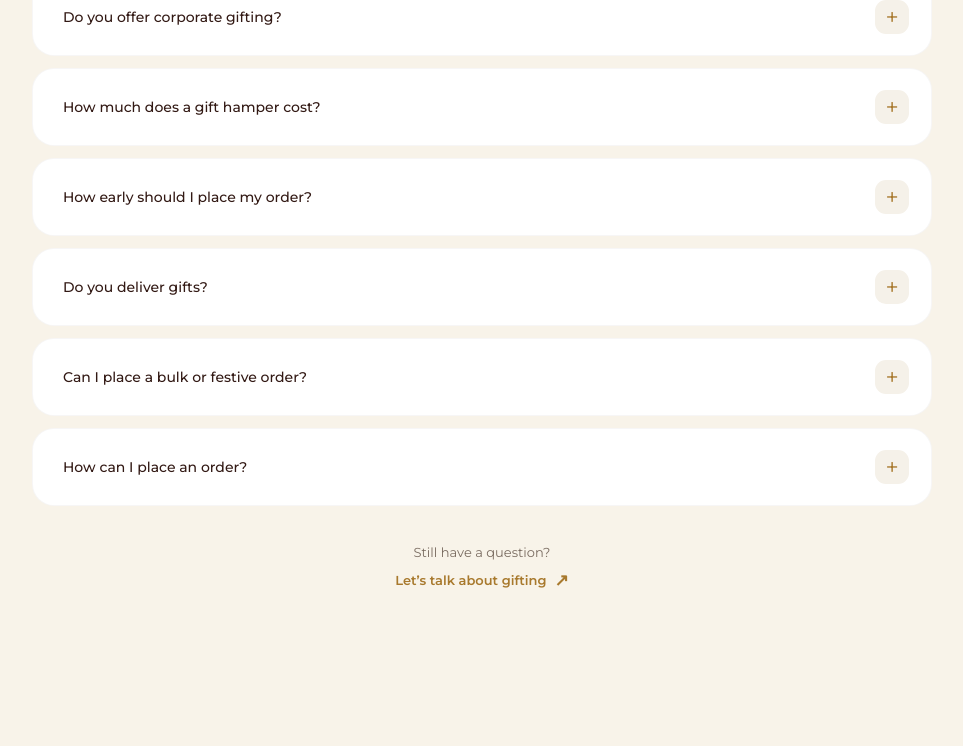
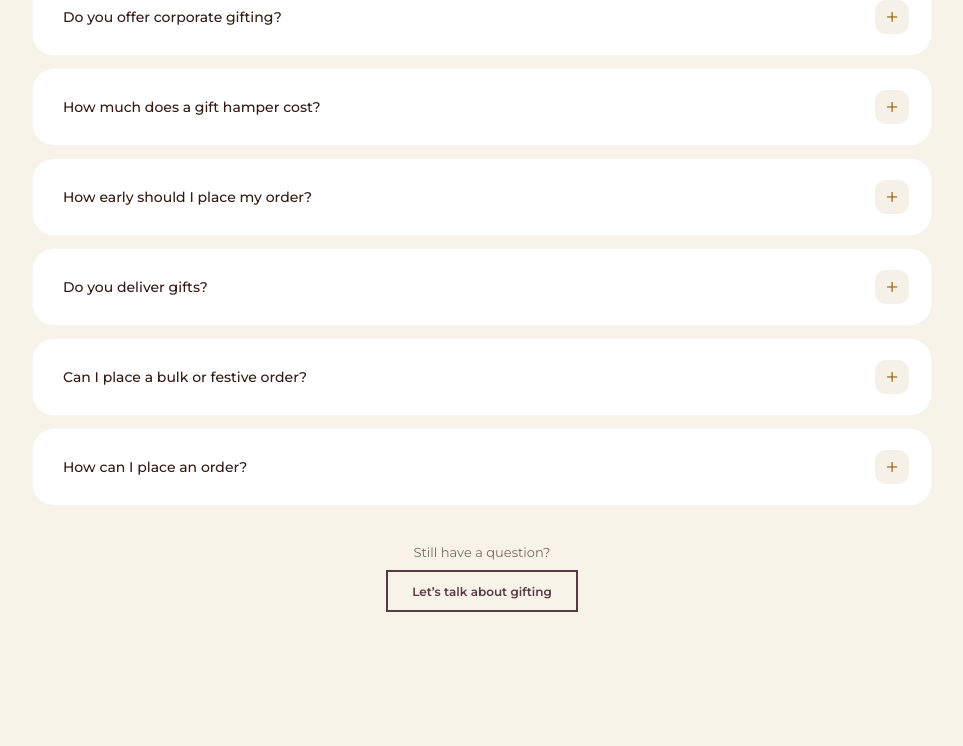
Before and after one commit to aayushgupta15/wrap-and-wow, a Next.js app: page / in a window 1280 px wide. Shown: the part 3255-4001 px from the top of the page, without its empty margins (158-1121 px from the left). Built offline with nearby package versions, Linux system fonts and the light colour scheme.

Commit message:
images banner changes

```diff
--- a/app/components/FAQs.module.css
+++ b/app/components/FAQs.module.css
@@ -1,4 +1,3 @@
-
 .faqSection {
   width: 100%;
   padding: 100px 24px;
@@ -152,19 +151,39 @@
   color: #796b60;
 }
 
-.bottomNote {
+.button {
   margin-top: 38px;
   text-align: center;
 }
 
-.bottomNote p {
+.button a {
+  display: inline-flex;
+  align-items: center;
+  justify-content: center;
+  gap: 18px;
+  min-height: 42px;
+  padding: 0 24px;
+  border: 2px solid #5a3945;
+  background: transparent;
+  color: #5a3945;
+  text-decoration: none;
+  font-size: 12px;
+  font-weight: 600;
+  transition: background 0.25s ease;
+}
+
+.button a:hover {
+  background: #39232b;
+  color: #fff;
+}
+.button p {
   margin: 0 0 10px;
   font-family: var(--font-montserrat), Arial, sans-serif;
   font-size: 13px;
   color: #796b60;
 }
 
-.bottomNote a {
+/* .bottomNote a {
   display: inline-flex;
   align-items: center;
   gap: 8px;
@@ -178,7 +197,7 @@
 
 .bottomNote a:hover {
   color: #321914;
-}
+} */
 
 .bottomNote a span {
   font-size: 17px;
--- a/app/components/FAQs.tsx
+++ b/app/components/FAQs.tsx
@@ -54,9 +54,9 @@ export default function FAQs() {
       <div className={styles.container}>
         <header className={styles.header}>
           <div className={styles.headingRow}>
-            <span className={styles.headingIcon} aria-hidden="true">
+            {/* <span className={styles.headingIcon} aria-hidden="true">
               ?
-            </span>
+            </span> */}
             <h2>Before You Ask</h2>
           </div>
 
@@ -111,14 +111,14 @@ export default function FAQs() {
           })}
         </div>
 
-        <div className={styles.bottomNote}>
+        <div className={styles.button}>
           <p>Still have a question?</p>
           <a
             href="https://wa.me/918810249661?text=Hello%20Wrap%20%26%20Wow!%20I%20have%20a%20question%20about%20your%20gifting%20services."
             target="_blank"
             rel="noopener noreferrer"
           >
-            Let’s talk about gifting <span aria-hidden="true">↗</span>
+            Let’s talk about gifting
           </a>
         </div>
       </div>
--- a/app/components/Giftingproduct.tsx
+++ b/app/components/Giftingproduct.tsx
@@ -43,10 +43,7 @@ export default function PromoBanner() {
 
           <Link href="/products" className={styles.button}>
             Shop Collection
-            <span aria-hidden="true">↗</span>
           </Link>
-
-          <p className={styles.note}>Made with love. Wrapped with care.</p>
         </div>
       </div>
     </section>
```
